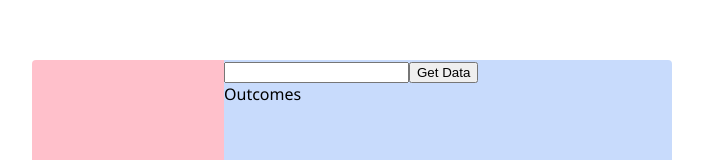
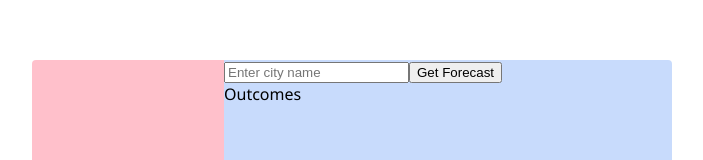
Before and after one commit to AlexDyksa/Weather-Forecast, a React (Create React App) app: page / in a window 1280 px wide. Shown: the part 165-325 px from the top of the page, without its empty margins (288-991 px from the left). Built offline with nearby package versions, Linux system fonts and the light colour scheme.

Commit message:
modified components Form and Outcomes

```diff
--- a/src/components/Form/index.js
+++ b/src/components/Form/index.js
@@ -2,8 +2,8 @@ import React from 'react';
 
 const Form = () => (
     <form className="app__form">
-        <input type="text" className="app__search" />
-        <button className="app__submit">Get Data</button>
+        <input type="text" className="app__search" placeholder="Enter city name" />
+        <button className="app__submit">Get Forecast</button>
     </form>
 );
 
--- a/src/components/Outcomes/index.js
+++ b/src/components/Outcomes/index.js
@@ -1,7 +1,7 @@
 import React from 'react';
 
 const Outcomes = () => (
-    <div className="outcomes">Outcomes</div>
+    <div className="app__outcomes">Outcomes</div>
 );
 
 export default Outcomes;
```
